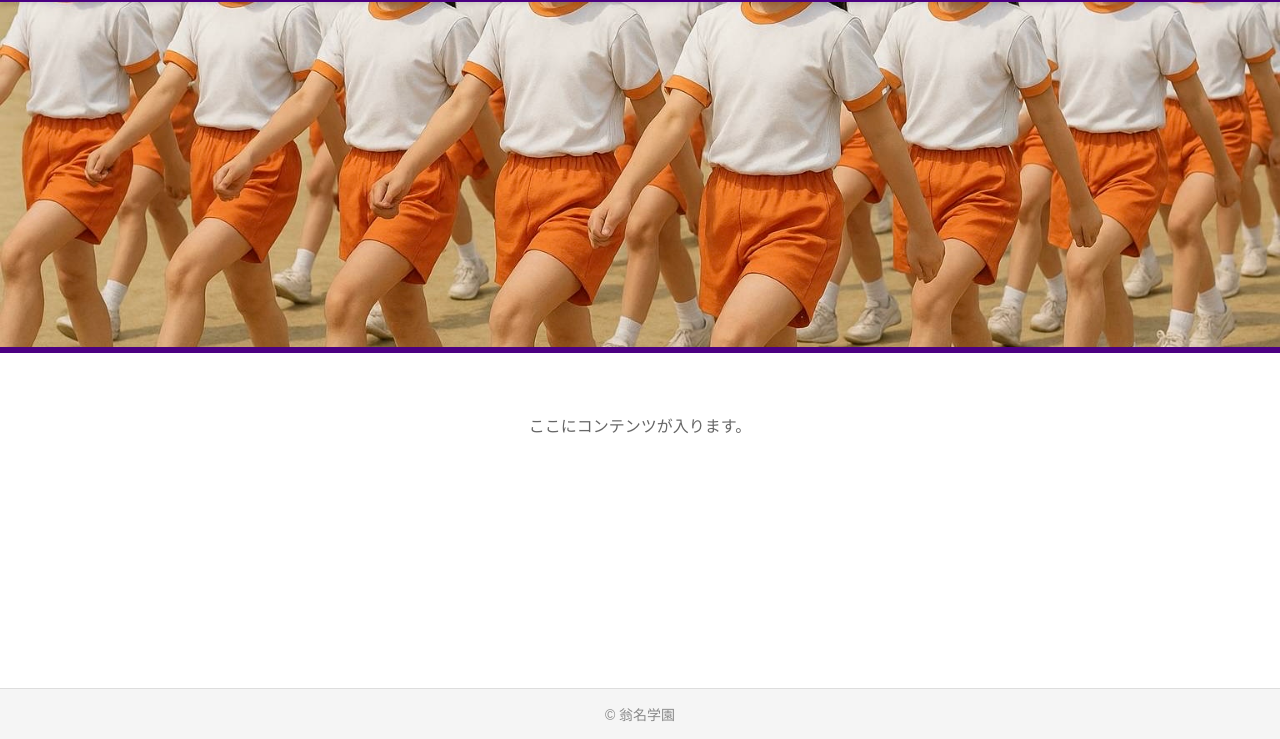
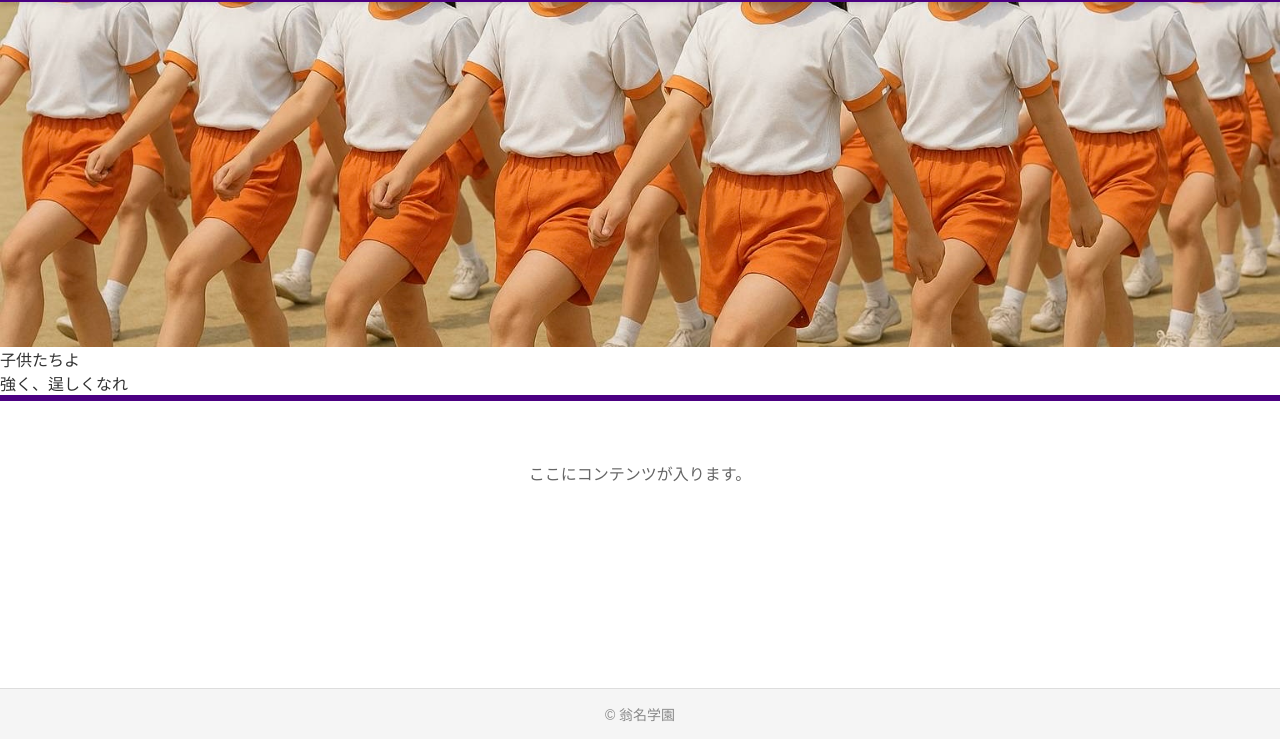
Before and after one commit to okinagakuen/okinagakuen.github.io, a plain HTML site: page index.html in a window 1280 px wide. Shown: the part 61-800 px from the top of the page. Drawn offline with Linux system fonts and the light colour scheme.

Commit message:
Update index.html

```diff
--- a/index.html
+++ b/index.html
@@ -28,12 +28,15 @@
     <div class="purple-line thin"></div>
   </header>
 
-  <!-- ヘッダー下の画像 -->
+  <!-- ヘッダー下の画像＋テキスト -->
   <section class="heading-image">
     <img src="/file/heading.jpg" alt="翁名学園の風景">
+    <div class="heading-text">
+      子供たちよ<br>強く、逞しくなれ
+    </div>
   </section>
 
-  <!-- 画像下の太めの紫線 -->
+  <!-- 太めの紫線 -->
   <div class="purple-line thick"></div>
 
   <main class="site-content">
```
